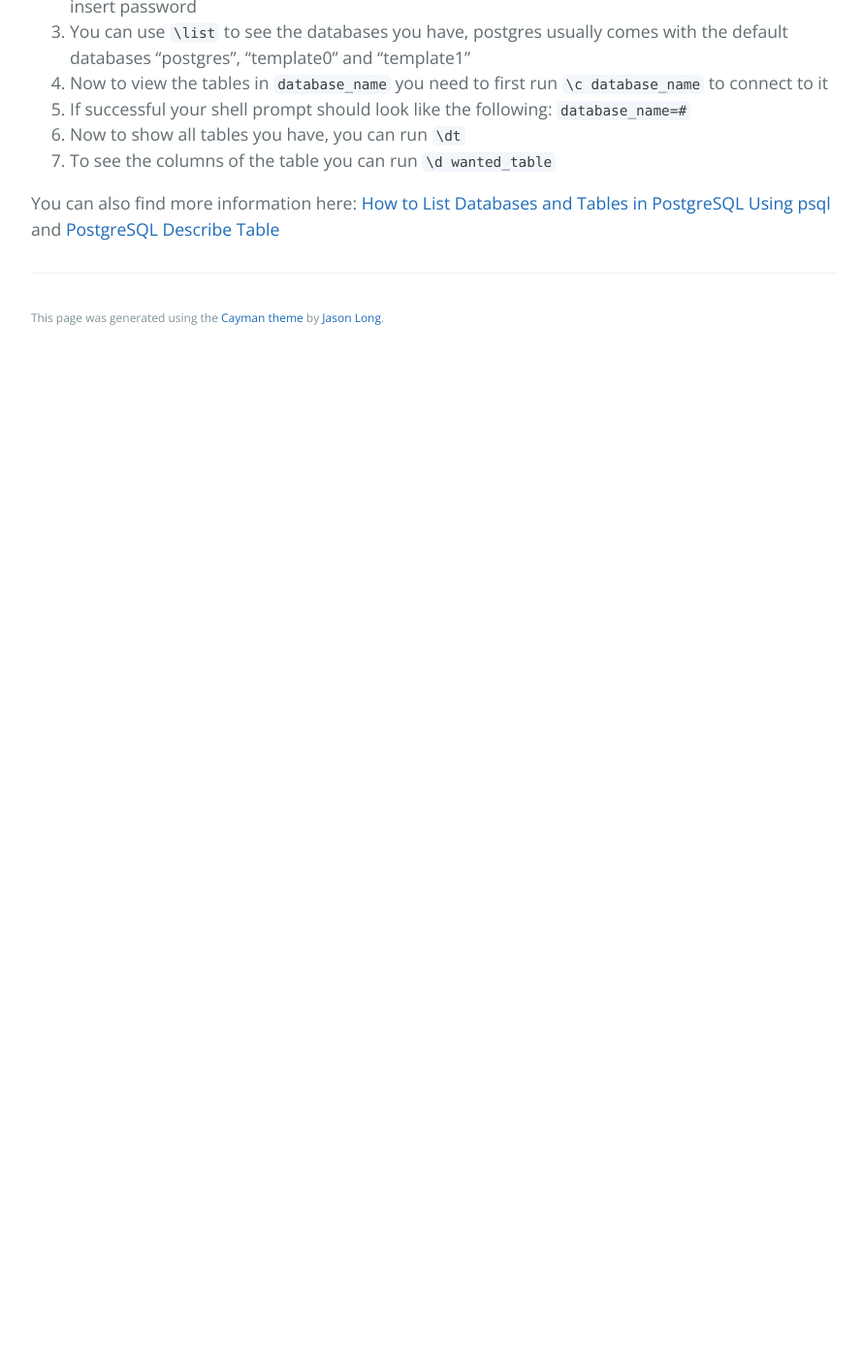
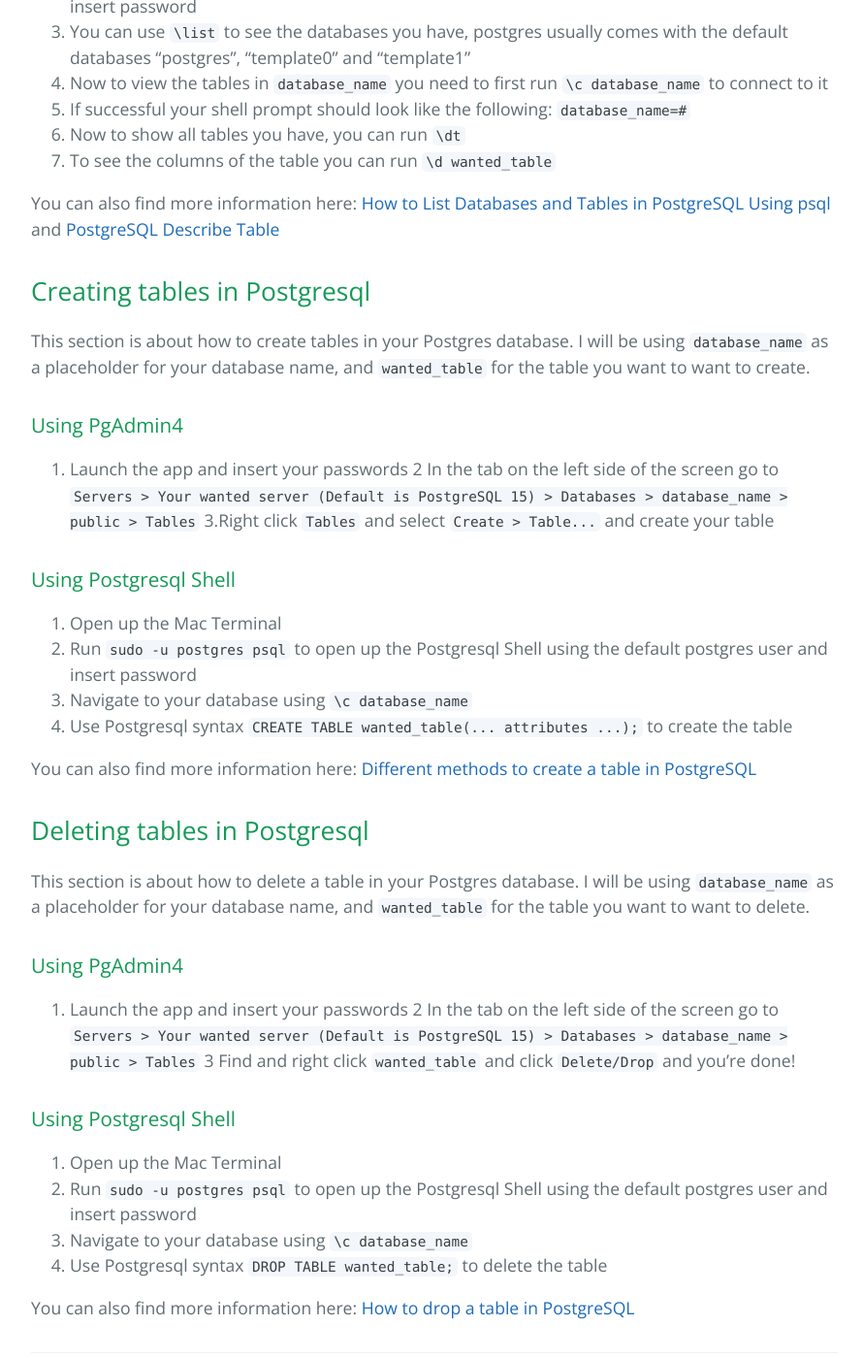
Before and after one commit to learning-software-engineering/learning-software-engineering.github.io, a Jekyll site: the page built from Topics/Tech_Stacks/Setup_and_Run_Postgresql_Locally_Mac.md, in a window 1280 px wide and 1400 px high, scrolled down 4313 px. Shown: the whole window at 97% size, without its empty margins (192-1082 px from the left). Built offline with Jekyll 4.4.1, drawn with Linux system fonts in a browser that asks for light colours; our own code applies the rules of GitHub Pages for plain Markdown files; before the commit the page ends 4683 px from its top, so only the background shows below that; some of the changed text lies outside the part shown.

Commit message:
Update Setup_and_Run_Postgresql_Locally_Mac.md

````diff
--- a/Topics/Tech_Stacks/Setup_and_Run_Postgresql_Locally_Mac.md
+++ b/Topics/Tech_Stacks/Setup_and_Run_Postgresql_Locally_Mac.md
@@ -1,7 +1,7 @@
 # Postgresql local setup instructions for Mac Users
 
 ## Description
-This document provides instructions on how to setup postgresql locally on your mac using two methods, the first being through pgAdmin4 and the second being through the terminal. Below please find an overview of what is covered in this document:
+This document provides instructions on how to setup postgresql locally on your mac using two methods, the first being through pgAdmin4 and the second being through the psql shell. Below please find an overview of what is covered in this document:
 1. [Downloading Postgresql and PgAdmin](#one)
 2. [Creation of a user in Postgresql](#two)
 3. [Creation of a database with owner of "user" in Postgresql](#three)
@@ -96,3 +96,40 @@ This section is about how to see tables and what they contain in your Postgres d
 7. To see the columns of the table you can run ```\d wanted_table```
 
 You can also find more information here: [How to List Databases and Tables in PostgreSQL Using psql](https://chartio.com/resources/tutorials/how-to-list-databases-and-tables-in-postgresql-using-psql/) and [PostgreSQL Describe Table](https://www.postgresqltutorial.com/postgresql-administration/postgresql-describe-table/)
+
+<a name="five" />
+
+## Creating tables in Postgresql
+This section is about how to create tables in your Postgres database. I will be using ```database_name``` as a placeholder for your database name, and ```wanted_table``` for the table you want to want to create.
+
+### Using PgAdmin4
+1. Launch the app and insert your passwords
+2 In the tab on the left side of the screen go to ```Servers > Your wanted server (Default is PostgreSQL 15) > Databases > database_name > public > Tables```
+3.Right click ```Tables``` and select ```Create > Table...``` and create your table
+
+
+### Using Postgresql Shell
+1. Open up the Mac Terminal
+2. Run ```sudo -u postgres psql``` to open up the Postgresql Shell using the default postgres user and insert password
+3. Navigate to your database using ```\c database_name```
+4. Use Postgresql syntax ```CREATE TABLE wanted_table(... attributes ...);``` to create the table
+
+You can also find more information here: [Different methods to create a table in PostgreSQL](https://www.commandprompt.com/education/different-methods-to-create-a-table-in-postgresql/)
+
+<a name="six" />
+
+## Deleting tables in Postgresql
+This section is about how to delete a table in your Postgres database. I will be using ```database_name``` as a placeholder for your database name, and ```wanted_table``` for the table you want to want to delete.
+
+### Using PgAdmin4
+1. Launch the app and insert your passwords
+2 In the tab on the left side of the screen go to ```Servers > Your wanted server (Default is PostgreSQL 15) > Databases > database_name > public > Tables```
+3 Find and right click ```wanted_table``` and click ```Delete/Drop``` and you're done!
+
+### Using Postgresql Shell
+1. Open up the Mac Terminal
+2. Run ```sudo -u postgres psql``` to open up the Postgresql Shell using the default postgres user and insert password
+3. Navigate to your database using ```\c database_name```
+4. Use Postgresql syntax ``` DROP TABLE wanted_table;``` to delete the table
+
+You can also find more information here: [How to drop a table in PostgreSQL]([https://www.commandprompt.com/education/different-methods-to-create-a-table-in-postgresql/](https://www.commandprompt.com/education/how-to-drop-a-table-in-postgresql/#:~:text=While%20in%20the%20case%20of,selected%20table%20from%20the%20database.))
````
